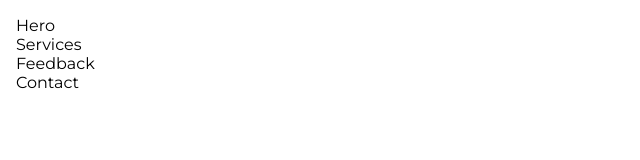
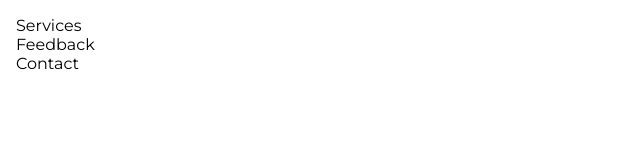
Before and after one commit to DevArturoOrtueta/dev-arturo-ortueta, a React (Vite) app: page / in a window 1280 px wide. Shown: the top 160 px of the page, without its empty margins (0-640 px from the left). Built offline with nearby package versions, Linux system fonts and the light colour scheme; a web font is replaced by a local one.

Commit message:
Hero component added, also ScrollDon structure added

```diff
--- a/src/Home/Hero/Hero.jsx
+++ b/src/Home/Hero/Hero.jsx
@@ -4,6 +4,13 @@ import React from 'react'
 
 export const Hero = () => {
   return (
-    <div>Hero</div>
+    <div className='hero-main'>
+        <div className='hero-img'>
+
+        </div>
+        <div className='hero-body'>
+
+        </div>
+    </div>
   )
 }
--- a/src/Home/Home.css
+++ b/src/Home/Home.css
@@ -7,3 +7,7 @@ body{
     display: flex;
     flex-direction: column;
 }
+
+.home-hero {
+    /*height: 100vh;*/
+}
```
Also changed, not shown: src/components/ScrollDown/ScrollDown.css (added), src/components/ScrollDown/ScrollDown.jsx (added).
